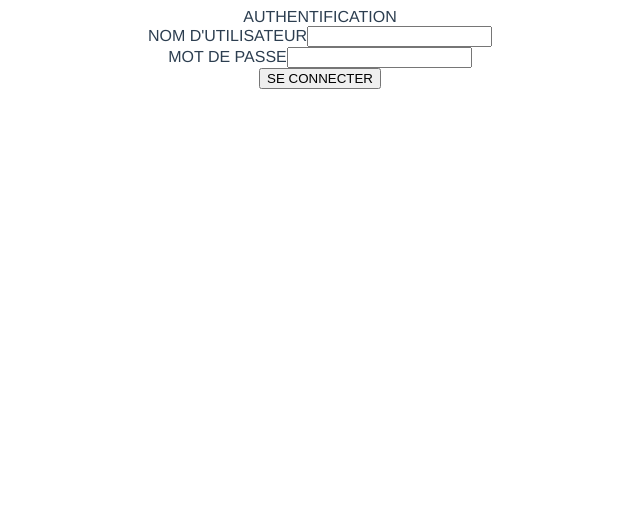
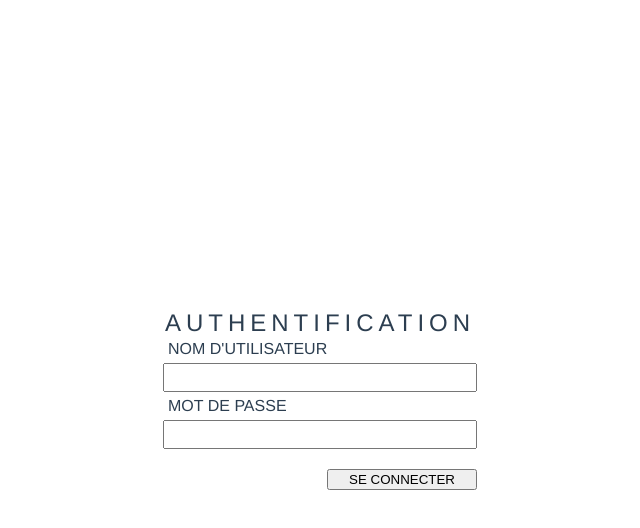
Before and after one commit to Jean-Lionel/ressource_ui, a Vue app: page /role in a window 1280 px wide. Shown: the top 528 px of the page, without its empty margins (320-960 px from the left). Built offline with nearby package versions, Linux system fonts and the light colour scheme.

Commit message:
making some css

```diff
--- a/public/style.css
+++ b/public/style.css
@@ -1,4 +1,7 @@
-
+body{
+    margin:0;
+    padding: 0;
+}
 .error{
     color: red;
 }
@@ -6,3 +9,28 @@
 .active{
     background:gold;
 }
+
+.text-danger{
+    color: red;
+}
+
+label, input, select{
+    display: block;
+    width: 300px;
+    text-align: left;
+    padding: 5px;
+}
+
+button{
+    width: auto;
+    cursor: pointer;
+}
+
+table{
+    width: auto;
+    border-collapse: collapse;
+}
+
+table, tr,td,th{
+    border: 1px solid #ccc;
+}
--- a/src/App.vue
+++ b/src/App.vue
@@ -63,11 +63,6 @@ export default {
   text-align: center;
   color: #2c3e50;
 }
-
-#nav {
-  padding: 30px;
-}
-
 #nav a {
   font-weight: bold;
   color: #2c3e50;
--- a/src/components/BaseLayout.vue
+++ b/src/components/BaseLayout.vue
@@ -1,7 +1,7 @@
 <template>
-    <div>
-        <div>
-        <ul>
+    <div class="baseLayout">
+
+        <ul class="link-list">
                 <li>
                 <router-link
                             to="departement"
@@ -9,38 +9,49 @@
                             tag="button"
                             exact
                         >
+                        <i class="fa fa-building-o"></i>
                             <span class="link-name">Departements</span>
                 </router-link>
                 </li>
 
                 <li>
+
                 <router-link
                             to="role"
                             active-class="active"
                             tag="button"
                             exact
                         >
+                        <i class="fa fa-building-o"></i>
                             <span class="link-name">Rôle</span>
                 </router-link>
                 </li>
 
                 <li>
+
                 <router-link
                             to="employes"
                             active-class="active"
                             tag="button"
                             exact
                         >
+                            <i class="fa fa-building-o"></i>
                             <span class="link-name">Employes</span>
                 </router-link>
                 </li>
-            <li>
+
+                <li class="logout">
+                        <i class="fa fa-building-o"></i>
                         <button @click="logout">Se Déconnecter </button>
                 </li>
+
         </ul>
 
+        <div>
+        <slot></slot>
+
         </div>
-        <slot></slot>
+
 
     </div>
 </template>
@@ -65,10 +76,35 @@ export default {
 </script>
 
 <style scoped>
-
-ul li{
-    display: inline-block;
-    padding: 10px;
+    .baseLayout{
+        display: flex;
+        align-items: stretch;
+        display: flex;
+        height: 100vh;
     }
 
+    .link-list{
+        display: flex;
+        flex-direction: column;
+        align-content: flex-end;
+        background: rgb(30, 63, 97);
+        list-style: none;
+
+    }
+
+    .link-list a{
+        color: #fff;
+        text-decoration: none;
+        font-size: 20px;
+    }
+    .link-list a i {
+        display: block;
+    }
+    .logout{
+        position: absolute;
+        bottom: 20px;
+    }
+
+
+
 </style>
--- a/src/components/Login.vue
+++ b/src/components/Login.vue
@@ -1,24 +1,25 @@
 <template>
     <div>
-        <div>
+        <div class="login-component">
             <div>
-                <div>AUTHENTIFICATION</div>
+                <div class="label-text">AUTHENTIFICATION</div>
                 <div class="form-group">
                     <label for="login">NOM D'UTILISATEUR</label>
                     <input id="login" v-model="username"  type="text" name="">
+
+                    <p class="text-danger" v-if="errorMessage.username">{{errorMessage.username[0]}} </p>
                 </div>
                 <div class="form-group">
                     <label for="password">MOT DE PASSE</label>
                     <input id="password" v-model="password"  type="password" name="">
+                    <p class="text-danger" v-if="errorMessage.password">{{errorMessage.password[0]}} </p>
                 </div>
 
-                <div class="form-group">
+                <div class="btn-login">
                     <button @click="seConnecter">SE CONNECTER</button>
                 </div>
 
-                <div v-if="errorMessage">
-                    <p class="text-danger">{{errorMessage}} </p>
-                </div>
+
 
             </div>
         </div>
@@ -57,9 +58,37 @@ export default {
 </script>
 
 
-<style>
-.text-danger{
-    color: red;
+<style scoped>
+
+.label-text{
+    font-size: 24px;
+    font-weight: 400;
+    letter-spacing: 5px;
+    line-height: 24px;
+
+}
+
+.login-component{
+    display: flex;
+    justify-content: center;
+    align-items: center;
+    height: 100vh;
+}
+
+label, input{
+    display: block;
+    width: 300px;
+    text-align: left;
+    padding: 5px;
+}
+
+.btn-login{
+    text-align: right;
+    margin-top: 20px;
+}
+button{
+    width: 150px;
+    cursor: pointer;
 }
 
 </style>
--- a/src/views/Departement.vue
+++ b/src/views/Departement.vue
@@ -1,9 +1,10 @@
 <template>
 
     <div>
-        <div>
-            <h4>AJOUTER UNE DEPARTEMENT</h4>
+        <div class="department">
+
             <div>
+                <h4>AJOUTER UNE DEPARTEMENT</h4>
                 <div class="form-group">
                     <label for="name">NOM</label>
                     <input id="name" v-model="form.name" class="form-control" type="text" name="">
@@ -23,6 +24,7 @@
             </div>
 
             <div>
+                <h4> TOUS LES  DEPARTEMENTS</h4>
                <departement-list  @updateDepartement="updateDepartement" @deleteDepartement="deleteDepartement"/>
             </div>
          </div>
@@ -106,3 +108,9 @@ export default {
 
 }
 </script>
+
+<style scoped>
+.department{
+    display: flex;
+}
+</style>
--- a/src/views/Role.vue
+++ b/src/views/Role.vue
@@ -1,9 +1,10 @@
 <template>
 
     <div>
-        <div>
-            <h4>AJOUTER UNE DEPARTEMENT</h4>
-            <div>
+        <div class="role">
+
+            <div >
+                <h4>Nouvel rôle</h4>
                 <div class="form-group">
                     <label for="name">NOM</label>
                     <input id="name" v-model="form.name" class="form-control" type="text" name="">
@@ -23,6 +24,7 @@
             </div>
 
             <div>
+                <h4> Liste des rôles </h4>
                <role-liste  @updateRole="updateRole" @deleterole="deleterole"/>
             </div>
          </div>
@@ -107,3 +109,12 @@ export default {
 
 }
 </script>
+
+
+<style scoped>
+.role{
+    display:flex;
+    justify-content: space-around;
+}
+
+</style>
```
Lines whose indentation alone changed are shown as unchanged.
